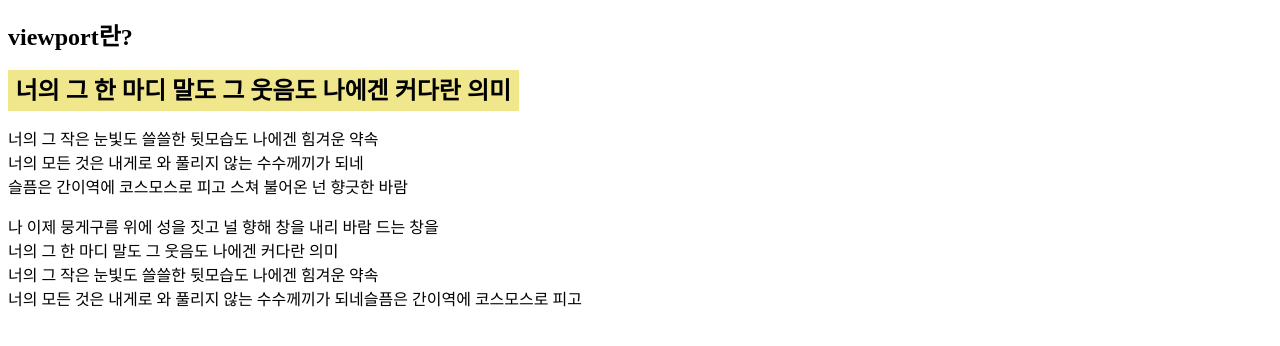
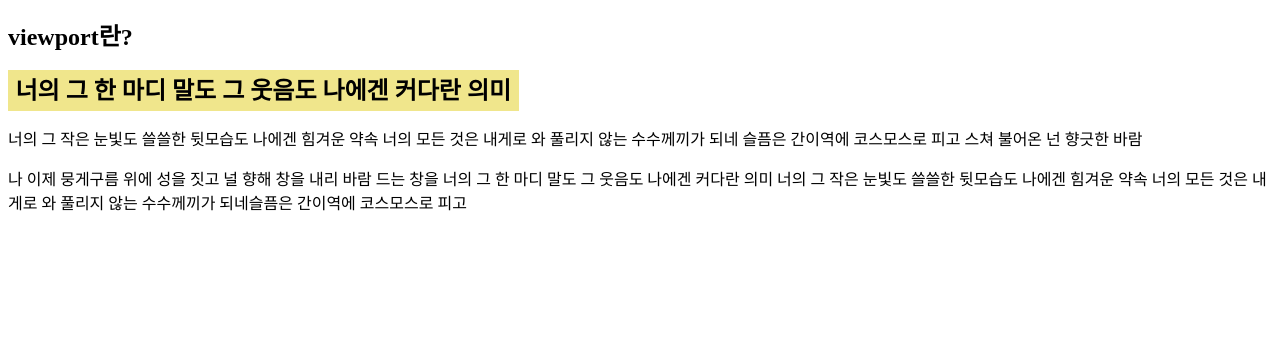
Before and after one commit to qlcl002/git2, a plain HTML site: page novp.html in a window 1280 px wide. Shown: the part 136-482 px from the top of the page. Drawn offline with Linux system fonts and the light colour scheme.

Commit message:
Add files via upload

```diff
--- a/novp.html
+++ b/novp.html
@@ -18,12 +18,12 @@
   <h2>viewport란?</h2>
   <strong>너의 그 한 마디 말도 그 웃음도
     나에겐 커다란 의미</strong>
-    <p>너의 그 작은 눈빛도 쓸쓸한 뒷모습도 나에겐 힘겨운 약속<br>
-    너의 모든 것은 내게로 와 풀리지 않는 수수께끼가 되네<br>
+    <p>너의 그 작은 눈빛도 쓸쓸한 뒷모습도 나에겐 힘겨운 약속
+    너의 모든 것은 내게로 와 풀리지 않는 수수께끼가 되네
     슬픔은 간이역에 코스모스로 피고 스쳐 불어온 넌 향긋한 바람</p>
-    <p> 나 이제 뭉게구름 위에 성을 짓고 널 향해 창을 내리 바람 드는 창을<br>
-    너의 그 한 마디 말도 그 웃음도 나에겐 커다란 의미<br>
-    너의 그 작은 눈빛도 쓸쓸한 뒷모습도 나에겐 힘겨운 약속<br>
+    <p> 나 이제 뭉게구름 위에 성을 짓고 널 향해 창을 내리 바람 드는 창을
+    너의 그 한 마디 말도 그 웃음도 나에겐 커다란 의미
+    너의 그 작은 눈빛도 쓸쓸한 뒷모습도 나에겐 힘겨운 약속
     너의 모든 것은 내게로 와 풀리지 않는 수수께끼가 되네슬픔은
      간이역에 코스모스로 피고</p>
 </body>
```
Also changed, not shown: vp.html (+5 -5 lines).
